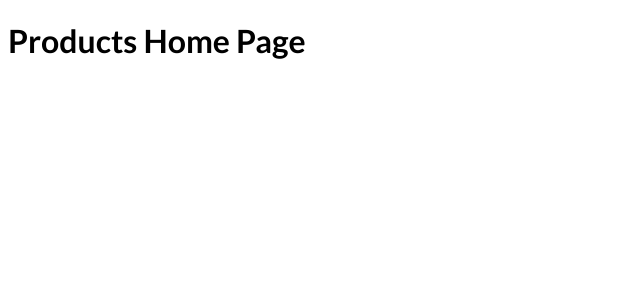
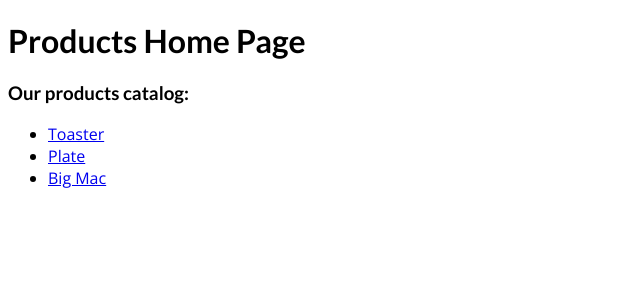
Before and after one commit to roelver/nextjs-course, a Next.js app: page /products in a window 1280 px wide. Shown: the top 300 px of the page, without its empty margins (0-640 px from the left). Built offline with nearby package versions, Linux system fonts and the light colour scheme.

Commit message:
Add links using NextJS Link

```diff
--- a/pages/index.js
+++ b/pages/index.js
@@ -1,7 +1,13 @@
+import Link from 'next/link';
+
 function HomePage() {
     return (
     <div>
         <h1>Home Page</h1>
+        <ul>
+            <li><Link href='/products'>Products Index</Link></li>
+            <li><Link href='/products/15'>Product 15</Link></li>
+        </ul>
     </div>
     );
 }
--- a/pages/products/index.js
+++ b/pages/products/index.js
@@ -1,7 +1,19 @@
+import Link from 'next/link';
+
 function ProductsHomePage() {
+    const allProducts = [
+        { id: 'x01', name: 'Toaster'},
+        { id: 'plt', name: 'Plate'},
+        { id: 'BIG', name: 'Big Mac'}
+    ];
     return (
     <div>
         <h1>Products Home Page</h1>
+        <h3>Our products catalog:</h3>
+        <ul>
+        { allProducts.map(prod =>
+            <li key={prod.id}><Link href={`/products/${prod.id}`}>{prod.name}</Link></li>)}
+        </ul>
     </div>
     );
 }
```
